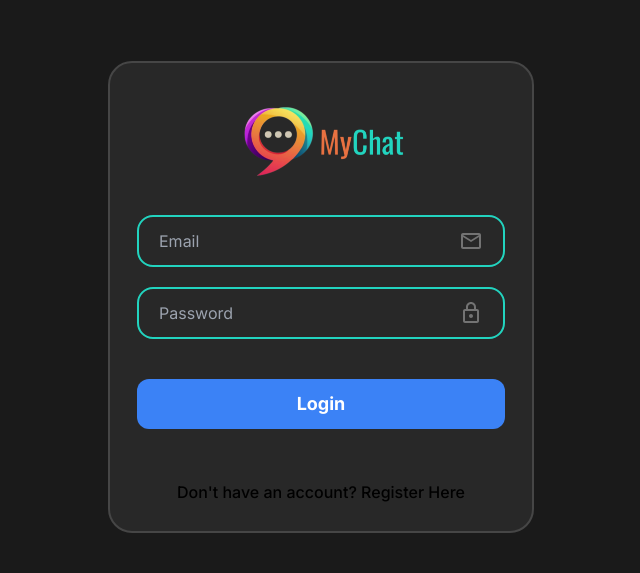
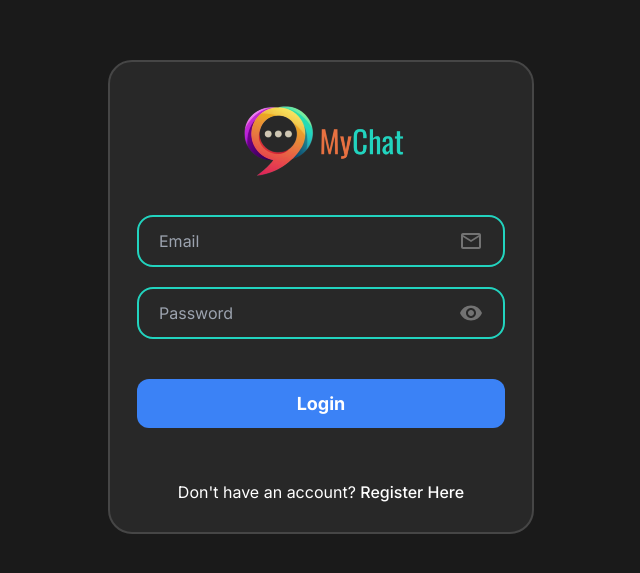
Before and after one commit to YourBroCode/My_Chat_Application, a Next.js app: page / in a window 1280 px wide. Shown: the part 103-676 px from the top of the page, without its empty margins (319-959 px from the left). Built offline with nearby package versions, Linux system fonts and the light colour scheme.

Commit message:
add password visibility feature

```diff
--- a/components/Form.jsx
+++ b/components/Form.jsx
@@ -1,26 +1,27 @@
 "use client";
-
+import { useState } from "react";
 import {
   EmailOutlined,
-  LockOutlined,
+  Visibility,
+  VisibilityOff,
   PersonOutline,
 } from "@mui/icons-material";
 import Link from "next/link";
 import { useRouter } from "next/navigation";
 import { useForm } from "react-hook-form";
 import toast from "react-hot-toast";
-import { signIn } from "next-auth/react"
-
+import { signIn } from "next-auth/react";
 const Form = ({ type }) => {
   const {
     register,
     handleSubmit,
-    watch,
     formState: { errors },
   } = useForm();
 
   const router = useRouter();
+  const [showPassword, setShowPassword] = useState(false);
 
+  const handleShowPassword = () => setShowPassword((prev) => !prev);
   const onSubmit = async (data) => {
     if (type === "register") {
       const res = await fetch("/api/auth/register", {
@@ -37,6 +38,7 @@ const Form = ({ type }) => {
 
       if (res.error) {
         toast.error("Something went wrong");
+        console.log(res.error);
       }
     }
 
@@ -44,7 +46,7 @@ const Form = ({ type }) => {
       const res = await signIn("credentials", {
         ...data,
         redirect: false,
-      })
+      });
 
       if (res.ok) {
         router.push("/chats");
@@ -56,8 +58,6 @@ const Form = ({ type }) => {
     }
   };
 
-
-
   return (
     <div className="auth">
       <div className="content">
@@ -66,7 +66,7 @@ const Form = ({ type }) => {
         <form className="form" onSubmit={handleSubmit(onSubmit)}>
           {type === "register" && (
             <div>
-              <div className="input" >
+              <div className="input">
                 <input
                   defaultValue=""
                   {...register("username", {
@@ -120,11 +120,21 @@ const Form = ({ type }) => {
                     }
                   },
                 })}
-                type="password"
+                type={showPassword ? "text" : "password"}
                 placeholder="Password"
                 className="input-field"
               />
-              <LockOutlined sx={{ color: "#737373" }} />
+              {showPassword ? (
+                <VisibilityOff
+                  sx={{ color: "#737373", cursor: "pointer" }}
+                  onClick={() => setShowPassword(false)}
+                />
+              ) : (
+                <Visibility
+                  sx={{ color: "#737373", cursor: "pointer" }}
+                  onClick={() => setShowPassword(true)}
+                />
+              )}
             </div>
             {errors.password && (
               <p className="text-red-500">{errors.password.message}</p>
@@ -137,13 +147,23 @@ const Form = ({ type }) => {
         </form>
 
         {type === "register" ? (
-          <Link href="/" className="link">
-            <p className="text-center text-grey-1"> Already have an account? Sign In Here</p>
-          </Link>
+          <p className="text-center text-white">
+            {" "}
+            Already have an account?
+            <Link href="/" className="link">
+              {" "}
+              Sign In Here
+            </Link>
+          </p>
         ) : (
-          <Link href="/register" className="link">
-            <p className="text-center" text-color="white">Don't have an account? Register Here</p>
-          </Link>
+          <div>
+            <p className="text-center text-white">
+              Don't have an account?{" "}
+              <Link href="/register" className="link">
+                Register Here
+              </Link>
+            </p>
+          </div>
         )}
       </div>
     </div>
```
